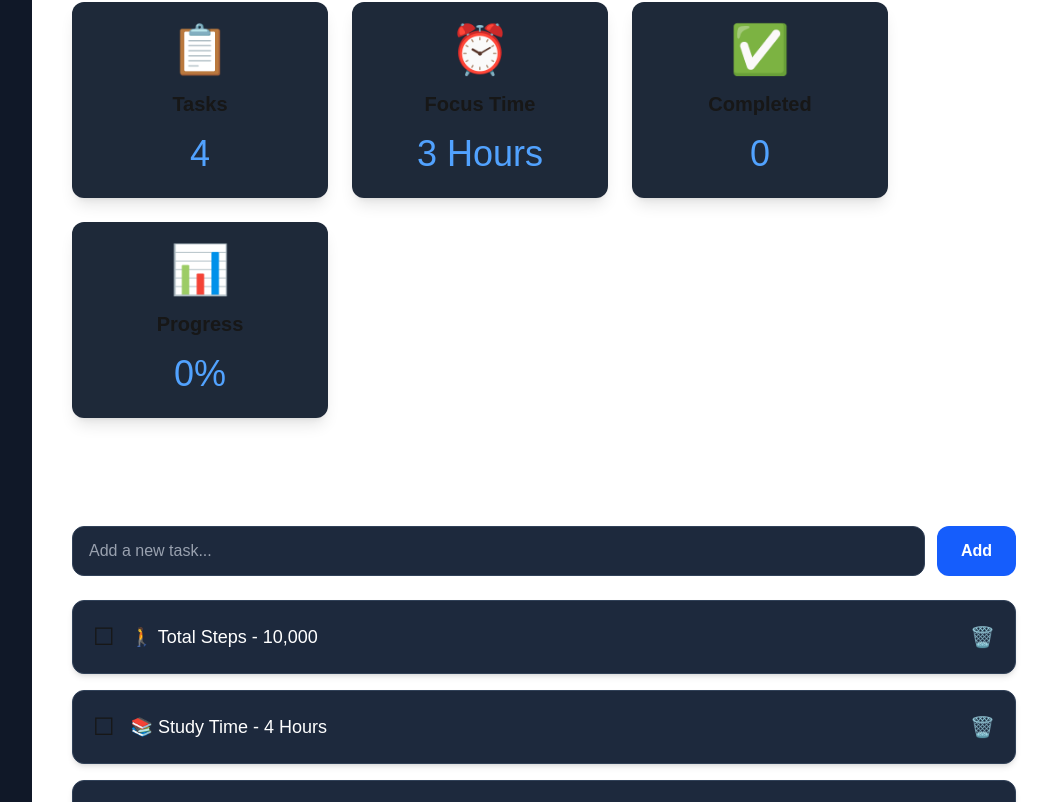
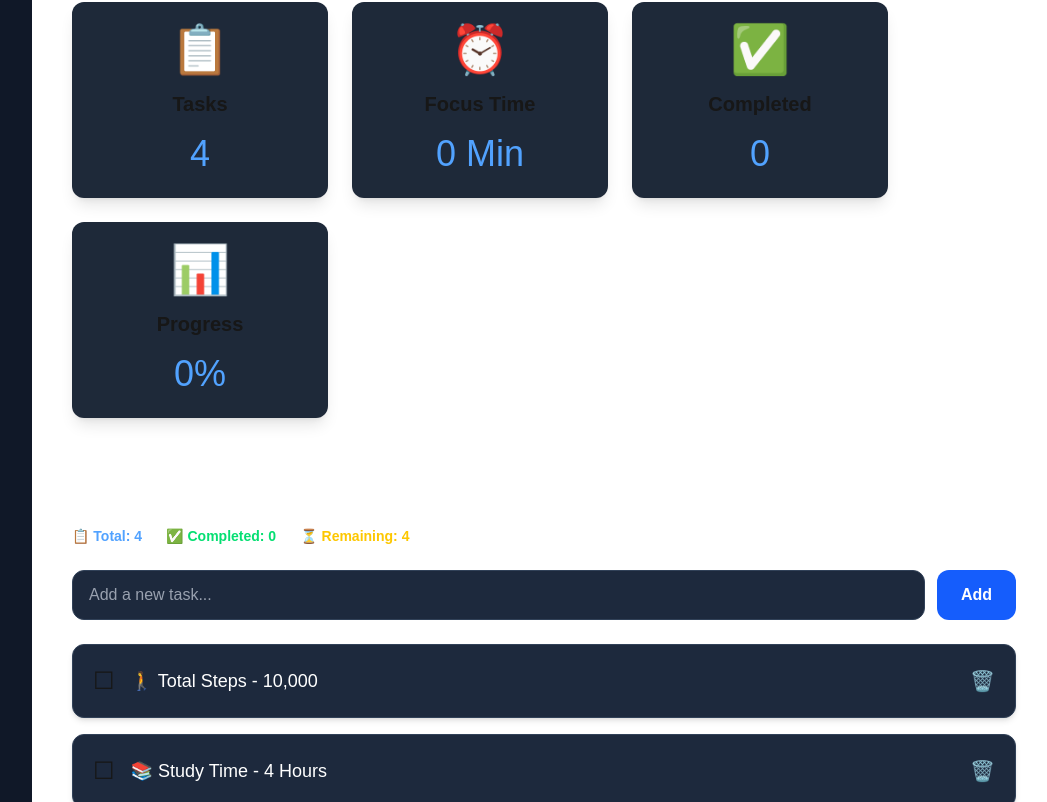
Before and after one commit to DhruvGargas/ai-productivity-dashboard, a Next.js app: page / in a window 1280 px wide. Shown: the part 618-1420 px from the top of the page, without its empty margins (224-1271 px from the left). Built offline with nearby package versions, Linux system fonts and the light colour scheme.

Commit message:
Implement task persistence with localStorage

```diff
--- a/src/app/page.tsx
+++ b/src/app/page.tsx
@@ -1,6 +1,6 @@
 "use client";
 
-import { useState } from "react";
+import { useEffect, useState } from "react";
 
 import Navbar from "@/components/Navbar";
 import DashboardCard from "@/components/DashboardCard";
@@ -9,8 +9,12 @@ import Footer from "@/components/Footer";
 import Sidebar from "@/components/Sidebar";
 import TaskList from "@/components/TaskList";
 
-export default function Home() {
-  const [tasks, setTasks] = useState([
+type Task = {
+  text: string;
+  completed: boolean;
+};
+
+const defaultTasks: Task[] = [
   {
     text: "🚶 Total Steps - 10,000",
     completed: false,
@@ -27,9 +31,42 @@ export default function Home() {
     text: "🌅 Wake Up Early (6:00 AM)",
     completed: false,
   },
-  ]);
+];
 
-  const completedTasks = tasks.filter((task) => task.completed).length;
+export default function Home() {
+  const [tasks, setTasks] = useState<Task[]>(defaultTasks);
+
+  const [isLoaded, setIsLoaded] = useState(false);
+
+  useEffect(() => {
+    const savedTasks = localStorage.getItem("tasks");
+
+    if (savedTasks) {
+      setTasks(JSON.parse(savedTasks));
+    }
+
+    setIsLoaded(true);
+  }, []);
+
+  useEffect(() => {
+    if (!isLoaded) return;
+
+    localStorage.setItem("tasks", JSON.stringify(tasks));
+  }, [tasks, isLoaded]);
+
+  const completedTasks = tasks.filter(
+    (task) => task.completed
+  ).length;
+  const remainingTasks = tasks.length - completedTasks;
+  const focusMinutes = completedTasks * 30;
+
+const focusTime =
+  focusMinutes >= 60
+    ? `${Math.floor(focusMinutes / 60)} Hour${
+        Math.floor(focusMinutes / 60) > 1 ? "s" : ""
+      } ${focusMinutes % 60 !== 0 ? `${focusMinutes % 60} Min` : ""}`.trim()
+    : `${focusMinutes} Min`;
+
   const progress =
     tasks.length === 0
       ? 0
@@ -44,7 +81,7 @@ export default function Home() {
     {
     icon: "⏰",
     title: "Focus Time",
-      value: "3 Hours",
+    value: focusTime,
     },
     {
       icon: "✅",
@@ -57,6 +94,10 @@ export default function Home() {
       value: `${progress}%`,
     },
   ];
+
+  if (!isLoaded) {
+    return null;
+  }
 
   return (
     <>
@@ -87,6 +128,8 @@ export default function Home() {
             <TaskList
             tasks={tasks}
             setTasks={setTasks}
+            completedTasks={completedTasks}
+            remainingTasks={remainingTasks}
             />
           </section>
 
--- a/src/components/Navbar.tsx
+++ b/src/components/Navbar.tsx
@@ -5,7 +5,7 @@ export default function Navbar() {
         🤖 AI Productivity Dashboard
       </h2>
 
-      <p>Day 2</p>
+
     </nav>
   );
 }
--- a/src/components/TaskList.tsx
+++ b/src/components/TaskList.tsx
@@ -10,44 +10,48 @@ type Task = {
 type TaskListProps = {
   tasks: Task[];
   setTasks: React.Dispatch<React.SetStateAction<Task[]>>;
+  completedTasks: number;
+  remainingTasks: number;
 };
 
 export default function TaskList({
   tasks,
   setTasks,
+  completedTasks,
+  remainingTasks,
 }: TaskListProps) {
   const [newTask, setNewTask] = useState("");
 
   const toggleTask = (index: number) => {
-    const updatedTasks = tasks.map((task, i) => {
-      if (i === index) {
-        return {
-          ...task,
-          completed: !task.completed,
-        };
-      }
-
-      return task;
-    });
-
-    setTasks(updatedTasks);
+    setTasks((prevTasks) =>
+      prevTasks.map((task, i) =>
+        i === index
+          ? {
+              ...task,
+              completed: !task.completed,
+            }
+          : task
+      )
+    );
   };
 
   const addTask = () => {
     if (newTask.trim() === "") return;
 
-    const task = {
+    const task: Task = {
       text: newTask,
       completed: false,
     };
 
-    setTasks([task, ...tasks]);
+    setTasks((prevTasks) => [task, ...prevTasks]);
+
     setNewTask("");
   };
 
   const deleteTask = (index: number) => {
-    const updatedTasks = tasks.filter((_, i) => i !== index);
-    setTasks(updatedTasks);
+    setTasks((prevTasks) =>
+      prevTasks.filter((_, i) => i !== index)
+    );
   };
 
   return (
@@ -55,6 +59,19 @@ export default function TaskList({
       <h2 className="text-3xl font-bold text-white mb-6">
         Today's Tasks
       </h2>
+      <div className="flex flex-wrap gap-6 mb-6 text-sm">
+  <span className="text-blue-400 font-semibold">
+    📋 Total: {tasks.length}
+  </span>
+
+  <span className="text-green-400 font-semibold">
+    ✅ Completed: {completedTasks}
+  </span>
+
+  <span className="text-yellow-400 font-semibold">
+    ⏳ Remaining: {remainingTasks}
+  </span>
+</div>
 
       {/* Input + Button */}
       <div className="flex gap-3 mb-6">
```
Lines whose indentation alone changed are shown as unchanged.
